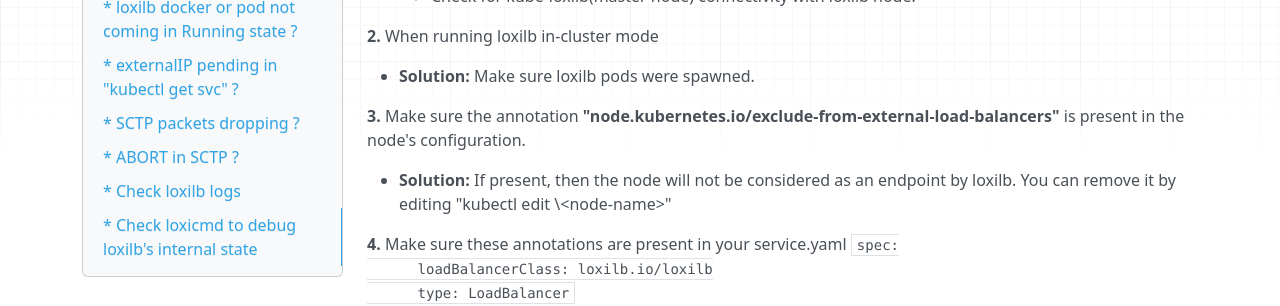
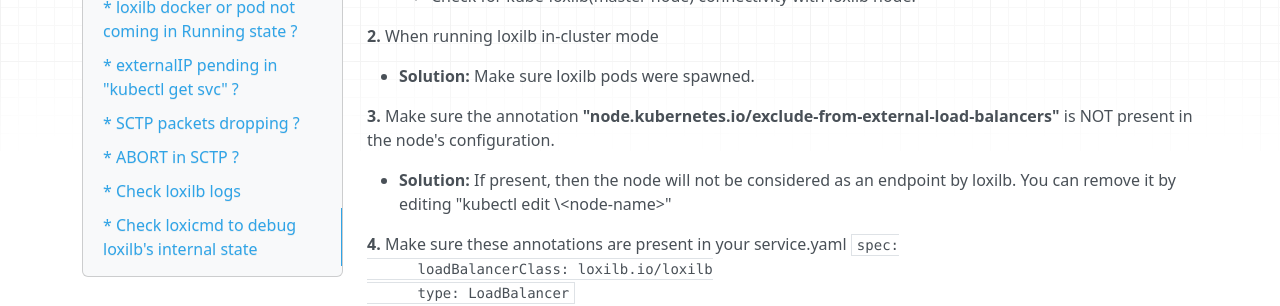
Before and after one commit to loxilb-io/loxilbdocs, an MkDocs documentation site: the page built from docs/debugging.md, in a window 1280 px wide and 900 px high, scrolled down 352 px. Shown: the part 155-461 px from the top of the window. Built offline with MkDocs 1.6.1, drawn with Linux system fonts in a browser that asks for light colours; nearby versions of some CDN libraries.

Commit message:
Update debugging.md

```diff
--- a/docs/debugging.md
+++ b/docs/debugging.md
@@ -23,7 +23,7 @@
 
   * <b>Solution:</b> Make sure loxilb pods were spawned.
 
-<b>3.</b> Make sure the annotation <b>"node.kubernetes.io/exclude-from-external-load-balancers"</b> is present in the node's configuration.
+<b>3.</b> Make sure the annotation <b>"node.kubernetes.io/exclude-from-external-load-balancers"</b> is NOT present in the node's configuration.
 
   * <b>Solution:</b> If present, then the node will not be considered as an endpoint by loxilb. You can remove it by editing "kubectl edit \<node-name\>"
 
```
